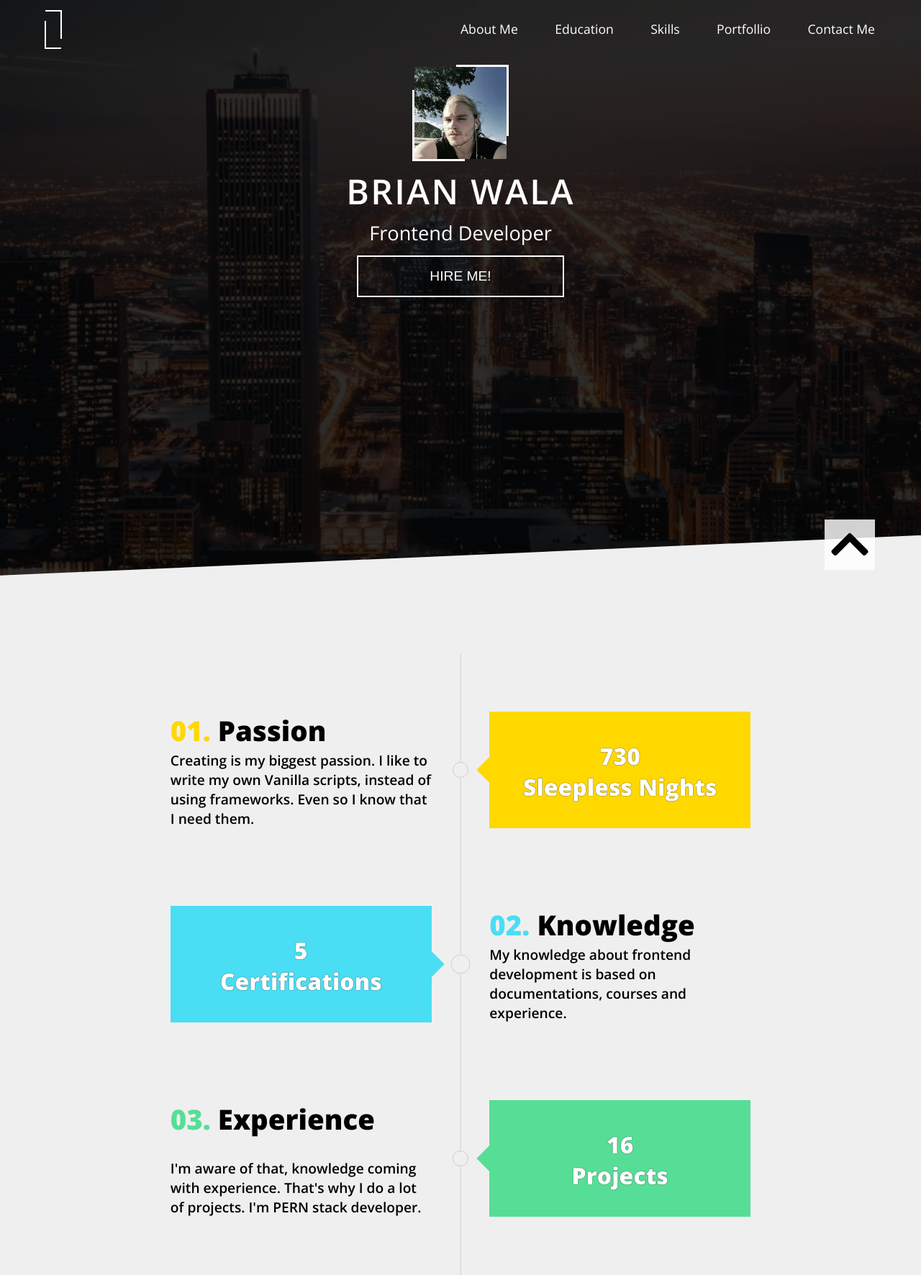
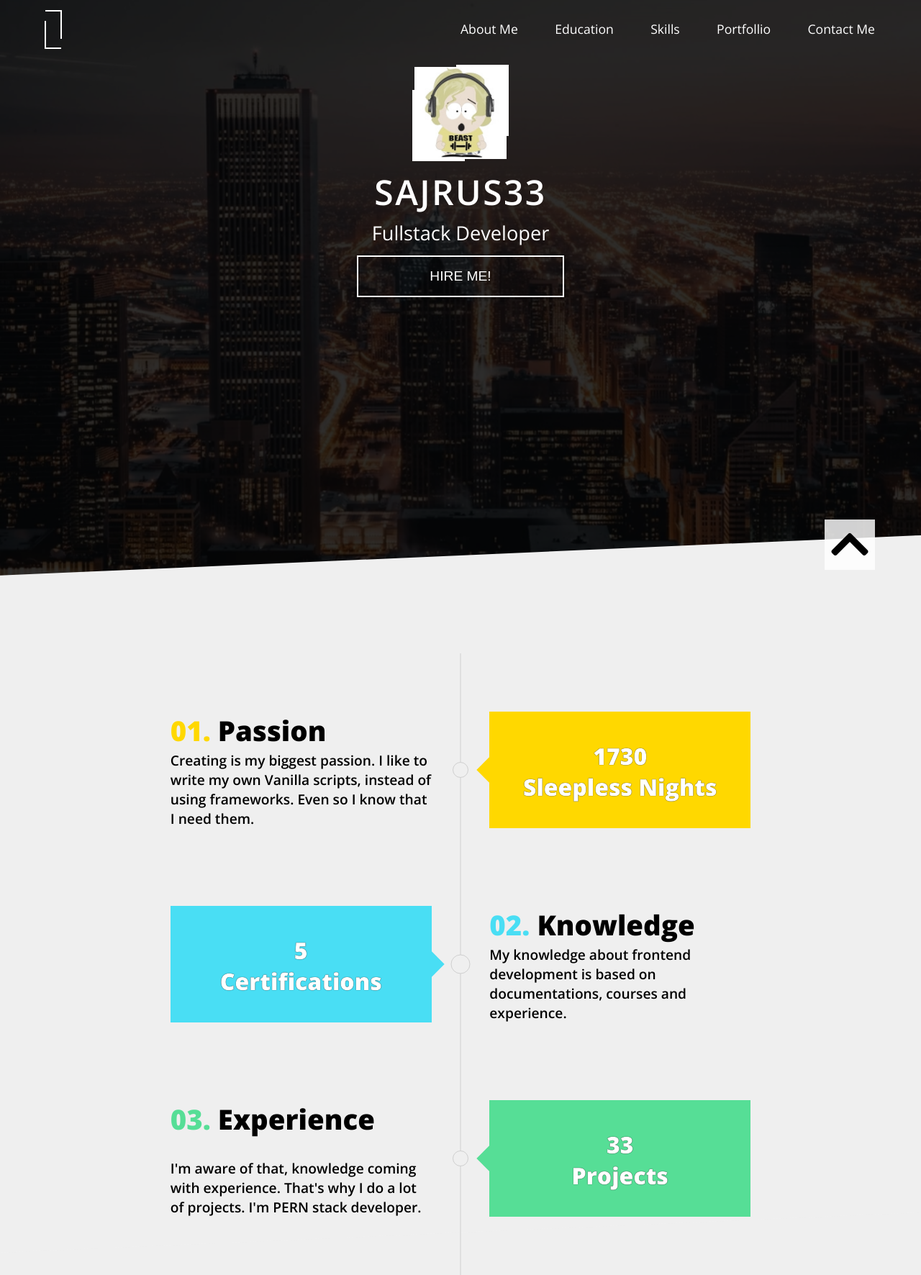
Before and after one commit to sajrus33/Portfolio, a plain HTML site: page index.html in a window 1280 px wide. Shown: the top 1772 px of the page at 72% size. Drawn offline with nearby package versions, Linux system fonts and the light colour scheme.

Commit message:
Update index.html

```diff
--- a/index.html
+++ b/index.html
@@ -19,13 +19,13 @@
     <meta name="viewport" content="width=device-width, initial-scale=1.0">
     <meta http-equiv="X-UA-Compatible" content="ie=edge">
     <meta name="description"
-        content="Portfolio Junior Frontend Developer, JS developer, looking for a job, Brian Wala.">
+        content="Portfolio Junior Frontend Developer, JS developer, looking for a job, Sajrus33">
     <meta name="keywords" content="Portfolio, Junior, Frontend, JavaScript, HTML, CSS, Vanilla, ES6, RWD">
-    <meta name="author" content="Brian Wala">
+    <meta name="author" content="Sajrus33">
     <meta name="theme-color" content="#000">
     <!-- use manifest.json link it ..  https://developers.google.com/web/tools/lighthouse/audits/address-bar -->
     <!-- <meta name="theme-color" content="#000000"> -->
-    <title>Portfolio Frontend developer, JS developer Wala Brian</title>
+    <title>Portfolio Fullstack developer, JS developer Sajrus33</title>
 
 
 
@@ -77,9 +77,9 @@
         </nav>
         <!-- header section-->
         <section class="header__section">
-            <div class="header__img"> <img src="img/me3.png" alt="Author image" class="img"></div>
-            <h2 class="header__h1">Brian Wala</h2>
-            <span class="header__specialization">Frontend Developer</span>
+            <div class="header__img"> <img src="img/me2.jpg" alt="Author image" class="img"></div>
+            <h2 class="header__h1">Sajrus33</h2>
+            <span class="header__specialization">Fullstack Developer</span>
             <button class="header__button">Hire me!</button>
         </section>
     </header>
@@ -109,7 +109,7 @@
                     </section>
                     <!-- note wrapper -->
                     <div class="about__note about__note--yellow">
-                        <div class="about__amount about__amount--nights">730</div>
+                        <div class="about__amount about__amount--nights">1730</div>
                         <div class="about__label">Sleepless Nights</div>
                     </div>
                     <!-- about section END -->
@@ -148,7 +148,7 @@
                     </section>
                     <!-- note wrapper -->
                     <div class="about__note about__note--green">
-                        <div class="about__amount about__amount--projects">16</div>
+                        <div class="about__amount about__amount--projects">33</div>
                         <div class="about__label">Projects</div>
                     </div>
 
@@ -179,7 +179,7 @@
                             </a>
                         </div>
                         <h3 class="skill__h3">High School</h3>
-                        <span class="skill__school">I Liceum Ogólnokształcące w Wodzisław Śląski</span>
+                        <span class="skill__school">I L0</span>
                         <p class="skill__p">Mathematics - Physics - Informatics profile, graduated 2014.</p>
                     </section>
 
@@ -391,21 +391,21 @@
                             <img src="img/me2.jpg" alt="Author southpark version image" class="img">
                         </div>
                         <div class="footer__me">
-                            <div class="footer__h3">Brian Wala</div>
-                            <span class="footer__specialization">Frontend Developer</span>
+                            <div class="footer__h3">Sajrus33</div>
+                            <span class="footer__specialization">Fullstack Developer</span>
                         </div>
                     </div>
 
                     <div class="footer__myNumber"><i class="fas fa-mobile-alt footer__ico footer__ico--contact"></i>
-                        <p class="contact__info">+48 539 991 716</p>
+                        <p class="contact__info">+48 721 752 082</p>
                     </div>
 
                     <div class="footer__myEmail"><i
-                            class="fas fa-envelope footer__ico footer__ico--contact"></i>brianwala22@gmail.com</div>
+                            class="fas fa-envelope footer__ico footer__ico--contact"></i>sajrus37@gmail.com</div>
 
                     <button class="footer__button">Copy Email</button>
                     <!-- add for button to copy the value of none displayed input  -->
-                    <input type="text" value="brianwala22@gmail.com" class="myEmail" aria-label="Author email">
+                    <input type="text" value="sajrus37@gmail.com" class="myEmail" aria-label="Author email">
 
                     <div class="footer__wrapper footer__wrapper--media">
                         <a href="https://www.facebook.com/groups/jsway" target="_blank" aria-label="my facebook"
@@ -426,7 +426,7 @@
                             <i class="fab fa-codepen footer__ico footer__ico footer__ico--code"></i>
                         </a>
 
-                        <a href="https://www.linkedin.com/in/brian-wala-2a852a184/" target="_blank"
+                        <a href="https://www.linkedin.com/" target="_blank"
                             aria-label="my linkedin" rel="noopener" class="footer__media footer__media--fifth">
                             my linkedin
                             <i class="fab fa-linkedin footer__ico footer__ico footer__ico--g"></i>
```
